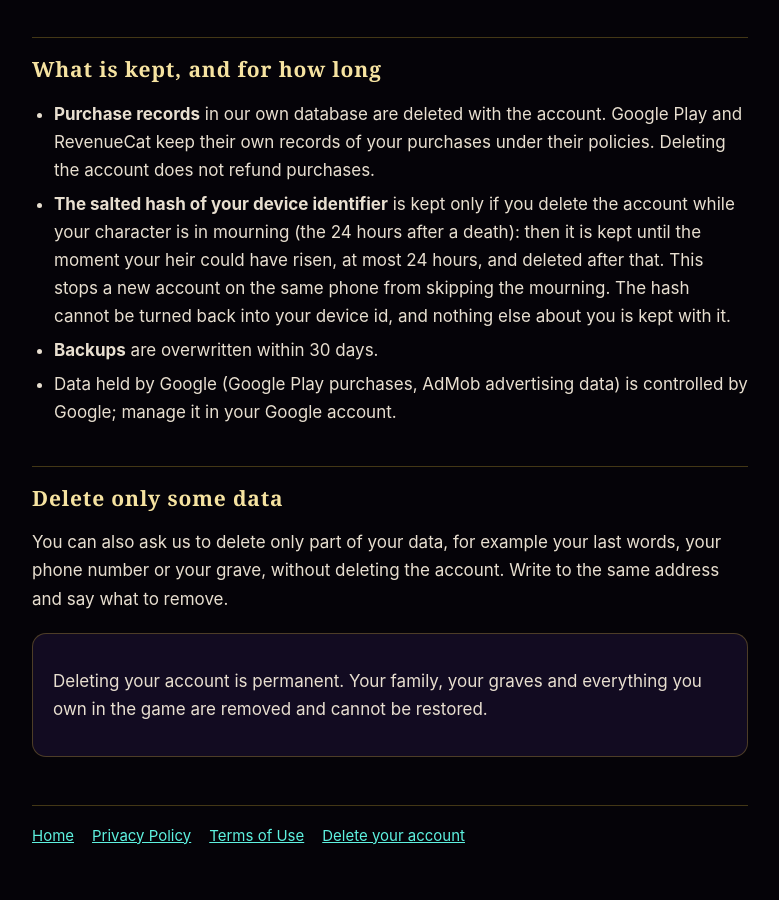
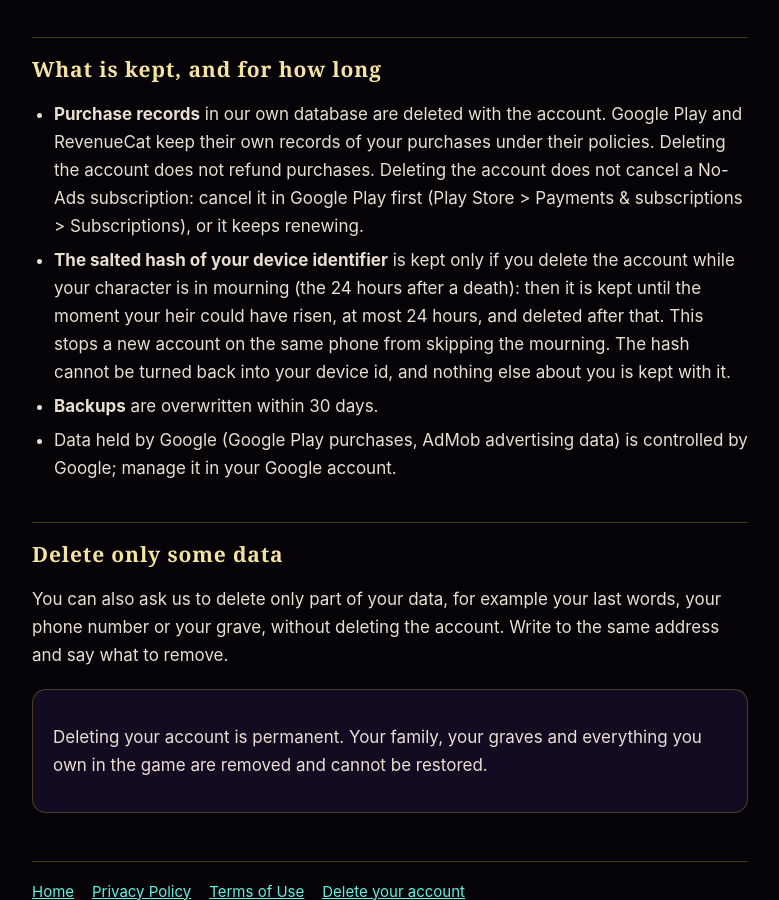
Before and after one commit to billa-07/onelifeforever-site, a plain HTML site: page delete-account.html in a window 1280 px wide. Shown: the part 1164-2064 px from the top of the page, without its empty margins (250-1029 px from the left). Drawn offline with Linux system fonts and the light colour scheme.

Commit message:
Delete account: a subscription must be cancelled in Google Play

```diff
--- a/delete-account.html
+++ b/delete-account.html
@@ -40,7 +40,7 @@
 
 <h2>What is kept, and for how long</h2>
 <ul>
-<li><strong>Purchase records</strong> in our own database are deleted with the account. Google Play and RevenueCat keep their own records of your purchases under their policies. Deleting the account does not refund purchases.</li>
+<li><strong>Purchase records</strong> in our own database are deleted with the account. Google Play and RevenueCat keep their own records of your purchases under their policies. Deleting the account does not refund purchases. Deleting the account does not cancel a No-Ads subscription: cancel it in Google Play first (Play Store &gt; Payments &amp; subscriptions &gt; Subscriptions), or it keeps renewing.</li>
 <li><strong>The salted hash of your device identifier</strong> is kept only if you delete the account while your character is in mourning (the 24 hours after a death): then it is kept until the moment your heir could have risen, at most 24 hours, and deleted after that. This stops a new account on the same phone from skipping the mourning. The hash cannot be turned back into your device id, and nothing else about you is kept with it.</li>
 <li><strong>Backups</strong> are overwritten within 30 days.</li>
 <li>Data held by Google (Google Play purchases, AdMob advertising data) is controlled by Google; manage it in your Google account.</li>
```
